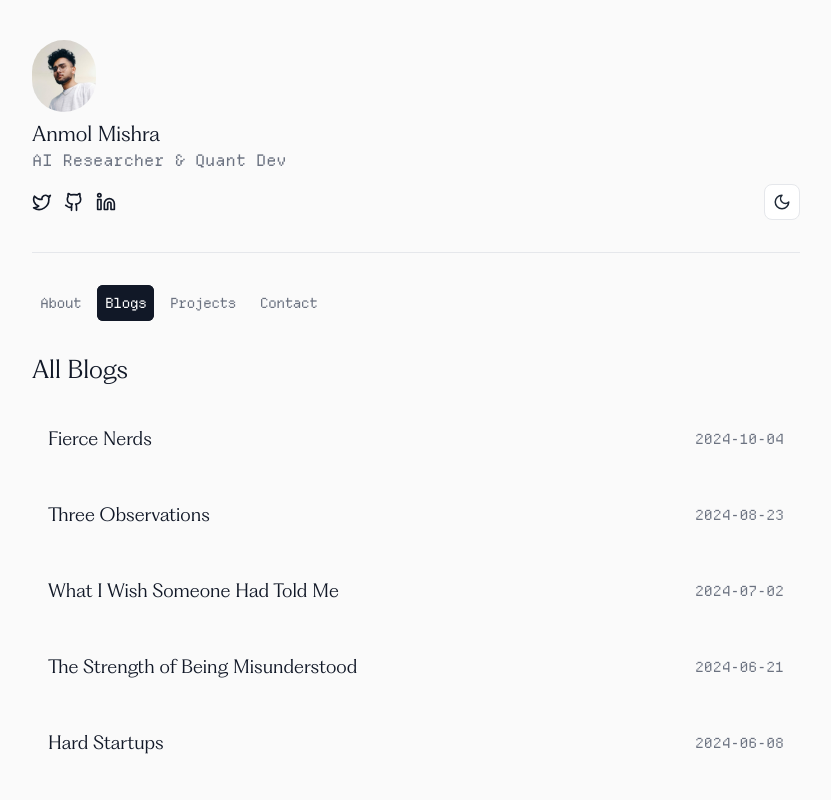
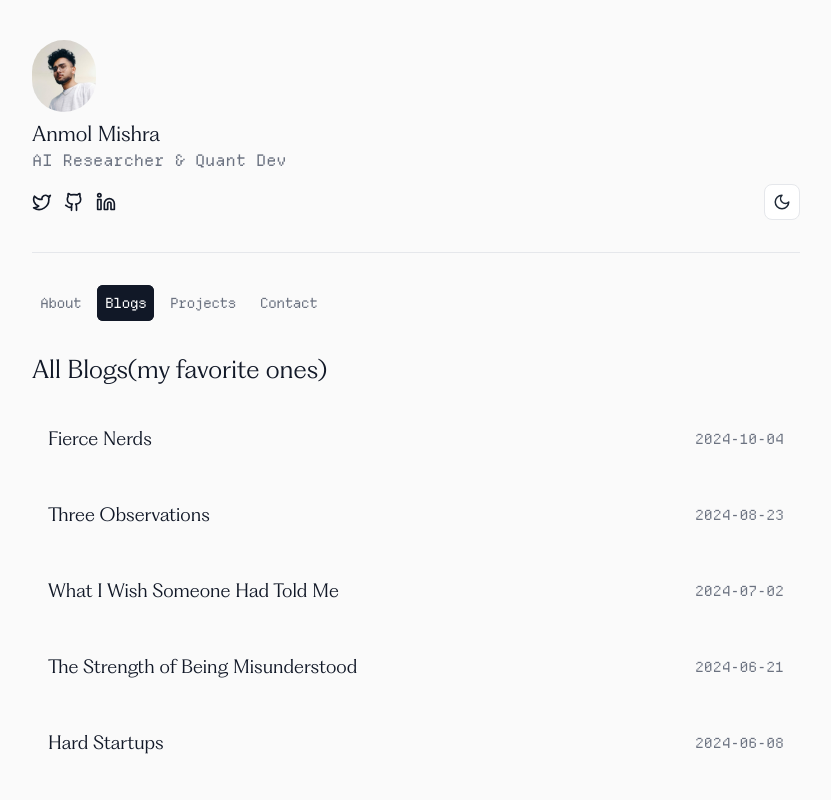
Before and after one commit to gulshandubbani2003/Portfolio, a Next.js app: page /blogs in a window 1280 px wide. Shown: the top 800 px of the page, without its empty margins (224-1055 px from the left). Built offline with nearby package versions, Linux system fonts and the light colour scheme.

Commit message:
Update blog titles: change 'How to Hack Your Brain' to 'Fierce Nerds' and modify the header in BlogsPage to 'All Blogs(my favorite ones)'.

```diff
--- a/src/app/blogs/page.tsx
+++ b/src/app/blogs/page.tsx
@@ -59,7 +59,7 @@ export default function BlogsPage() {
   return (
     <div className="w-full max-w-3xl">
       <h1 className="font-medium text-gray-900 dark:text-white mb-6 text-2xl">
-        All Blogs
+        All Blogs(my favorite ones)
       </h1>
       <div className="space-y-4">
         {blogs.map((blog, index) => (
--- a/src/app/page.tsx
+++ b/src/app/page.tsx
@@ -70,7 +70,7 @@ export default function Home() {
   // Blog data
   const blogs = [
     {
-      title: 'How to Hack Your Brain',
+      title: 'Fierce Nerds',
       date: '2024-10-04',
       slug: 'hack-brain',
     },
```
